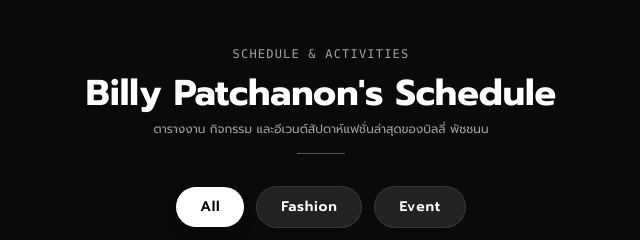
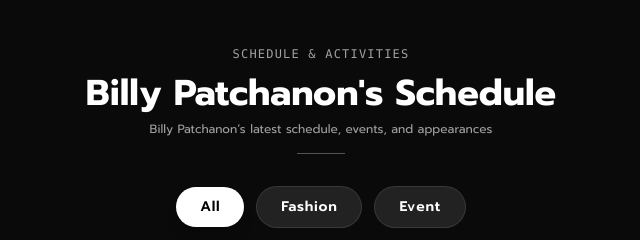
Before and after one commit to beyoursky0612-hash/beyourSTAR1IGHT, a plain HTML site: page index.html in a window 1280 px wide. Shown: the part 2480-2720 px from the top of the page, 319-959 px from the left. Drawn offline with nearby package versions, Linux system fonts and the light colour scheme.

Commit message:
Update index.html

```diff
--- a/index.html
+++ b/index.html
@@ -137,7 +137,7 @@ Welcome to STAR1IGHT. Step inside to explore schedules, works, and journeys.
 <div class="text-center mb-12">
 <span class="text-xs uppercase font-mono tracking-widest text-neutral-400">Schedule & Activities</span>
 <h2 class="text-3xl sm:text-4xl text-white font-bold mt-2">Billy Patchanon's Schedule</h2>
-<p class="text-xs text-neutral-400 mt-2">ตารางงาน กิจกรรม และอีเวนต์สัปดาห์แฟชั่นล่าสุดของบิลลี่ พัชชนน</p>
+<p class="text-xs text-neutral-400 mt-2">Billy Patchanon’s latest schedule, events, and appearances</p>
 <div class="w-12 h-[1px] bg-white/30 mx-auto mt-4"></div>
 
 <!-- Filter Tabs: All, Fashion, Event -->
```
